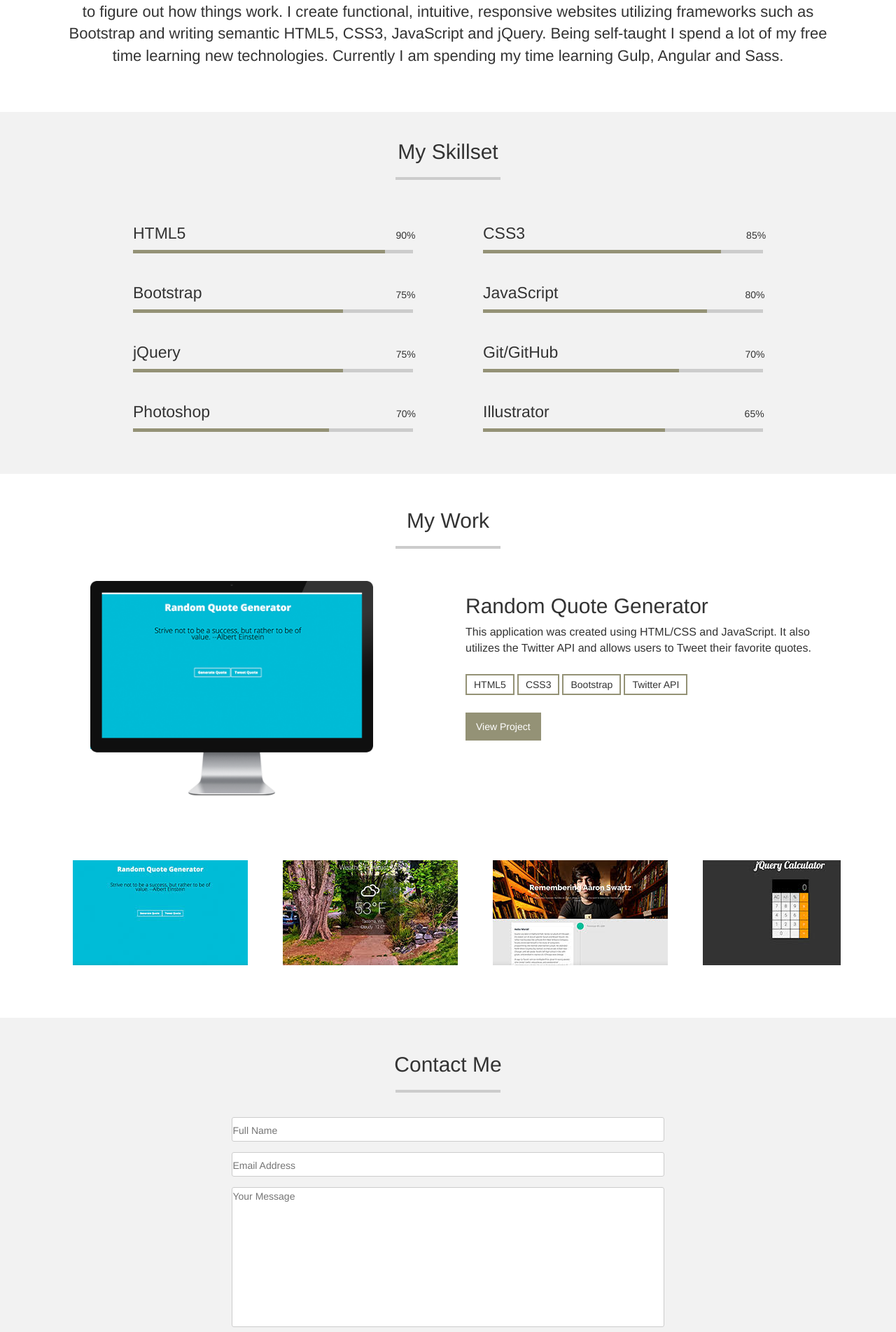
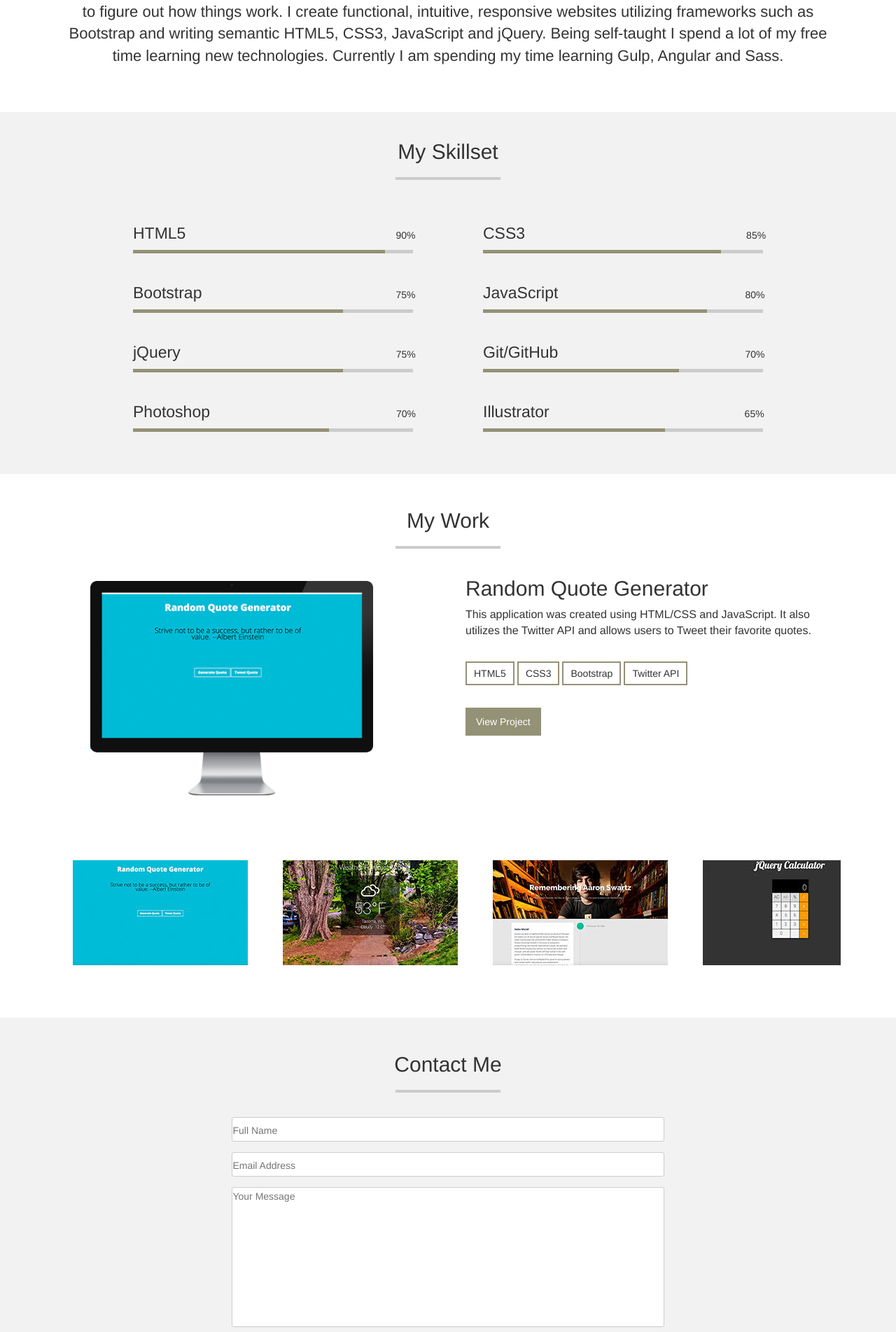
Before and after one commit to briandaub/briandaub.github.io, a Jekyll site: the page built from index.html, in a window 1280 px wide. Shown: the part 1155-3058 px from the top of the page at 70% size. Built offline with Jekyll 4.4.1, drawn with Linux system fonts in a browser that asks for light colours.

```diff
--- a/_includes/work.html
+++ b/_includes/work.html
@@ -22,41 +22,41 @@
                 </li>
                 <li class="weather hidden list-desc">
                     <h2>Weather Forcast App</h2>
-                    <p>This application is created using HTML/CSS, JavaScript and calls the Yahoo! Weather API as well as the Flickr API while using HTML5 Geolocations to display Flickr images based on geolocation, temperature, and weather codes.</p>
+                    <p>This application was created using HTML5/CSS3, JavaScript and calls to the simpleWeather API as well as the Flickr API while using HTML5 Geolocations to display Flickr images based on geolocation, temperature, and weather codes.</p>
                     <div class="tags">
-                        <span class="tag">HTML5</span><span class="tag">CSS3</span><span class="tag">Bootstrap</span><span class="tag">Twitter API</span>
+                        <span class="tag">HTML5 Geolocations</span><span class="tag">CSS3</span><span class="tag">Bootstrap</span><span class="tag">Flickr API</span><span class="tag">simpleWeather API</span><span class="tag">JavaScript</span>
                     </div><!-- /end .tags -->
                     <a href="http://www.briandaub.com/weather-forecast-app/" target="_blank"><button class="view-project">View Project</button></a>
                 </li>
                 <li class="tribute hidden list-desc">
                     <h2>Tribute Page</h2>
-                    <p>This application is created using HTML/CSS, JavaScript and calls the Yahoo! Weather API as well as the Flickr API while using HTML5 Geolocations to display Flickr images based on geolocation, temperature, and weather codes.</p>
+                    <p>This tribute page was created using HTML5/CSS3 and JavaScript. The page is purely information and references information provided on Wikipedia.</p>
                     <div class="tags">
-                        <span class="tag">HTML5</span><span class="tag">CSS3</span><span class="tag">Bootstrap</span><span class="tag">Twitter API</span>
+                        <span class="tag">HTML5</span><span class="tag">CSS3</span><span class="tag">JavaScript</span>
                     </div><!-- /end .tags -->
                     <a href="http://www.briandaub.com/tribute-page/" target="_blank"><button class="view-project">View Project</button></a>
                 </li>
                 <li class="calc hidden list-desc">
                     <h2>jQuery Calculator</h2>
-                    <p>This application is created using HTML/CSS, JavaScript and calls the Yahoo! Weather API as well as the Flickr API while using HTML5 Geolocations to display Flickr images based on geolocation, temperature, and weather codes.</p>
+                    <p>This application was created using HTML5/CSS3 and jQuery. Simple jQuery calculator to perform basic arithmatic.</p>
                     <div class="tags">
-                        <span class="tag">HTML5</span><span class="tag">CSS3</span><span class="tag">Bootstrap</span><span class="tag">Twitter API</span>
+                        <span class="tag">HTML5</span><span class="tag">CSS3</span><span class="tag">Bootstrap</span><span class="tag">jQuery</span>
                     </div><!-- /end .tags -->
                     <a href="http://www.briandaub.com/jquery-calculator/" target="_blank"><button class="view-project">View Project</button></a>
                 </li>
                 <li class="timer hidden list-desc">
                     <h2>Pomodoro Timer</h2>
-                    <p>This application is created using HTML/CSS, JavaScript and calls the Yahoo! Weather API as well as the Flickr API while using HTML5 Geolocations to display Flickr images based on geolocation, temperature, and weather codes.</p>
+                    <p>This application was created using HTML5 Canvas, CSS3 and JavaScript. The Pomodoro Timer runs each session based on the specified input from the user. It will chime and start a break timer when the session clock runs out.</p>
                     <div class="tags">
-                        <span class="tag">HTML5</span><span class="tag">CSS3</span><span class="tag">Bootstrap</span><span class="tag">Twitter API</span>
+                        <span class="tag">HTML5 Canvas</span><span class="tag">CSS3</span><span class="tag">Bootstrap</span><span class="tag">JavaScript</span>
                     </div><!-- /end .tags -->
                     <a href="http://www.briandaub.com/pomodoro-clock/" target="_blank"><button class="view-project">View Project</button></a>
                 </li>
                 <li class="wiki hidden list-desc">
                     <h2>Wikipedia Viewer</h2>
-                    <p>This application is created using HTML/CSS, JavaScript and calls the Yahoo! Weather API as well as the Flickr API while using HTML5 Geolocations to display Flickr images based on geolocation, temperature, and weather codes.</p>
+                    <p>This application was created using HTML/CSS, JavaScript and calls the Yahoo! Weather API as well as the Flickr API while using HTML5 Geolocations to display Flickr images based on geolocation, temperature, and weather codes.</p>
                     <div class="tags">
-                        <span class="tag">HTML5</span><span class="tag">CSS3</span><span class="tag">Bootstrap</span><span class="tag">JavaScript</span><span class="tag">Mediawiki API</span>
+                        <span class="tag">HTML5</span><span class="tag">CSS3</span><span class="tag">JSON</span><span class="tag">JavaScript</span><span class="tag">Mediawiki API</span>
                     </div><!-- /end .tags -->
                     <a href="http://www.briandaub.com/wikipedia-viewer/" target="_blank"><button class="view-project">View Project</button></a>
                 </li>
--- a/_sass/_work.sass
+++ b/_sass/_work.sass
@@ -48,6 +48,7 @@
         float: right
         width: 50%
         height: 400px
+        margin-top: -25px
 
         .tags
             display: table
@@ -58,6 +59,7 @@
                 padding: 5px 10px
                 margin: 2px
                 border: 2px solid #949276
+                display: inline-block
 
             .tag:first-child
                 margin-left: 0
--- a/js/carousel.js
+++ b/js/carousel.js
@@ -1,5 +1,5 @@
 $(document).ready(function() {
-    var i = 1, length = 6;
+    var i = 2, length = 6;
     var timer = setInterval(function(){
         $('.slideshow ul').animate({marginLeft:-300},1000, function() {
             $(this).find("li:last").after($(this).find("li:first"));
```
